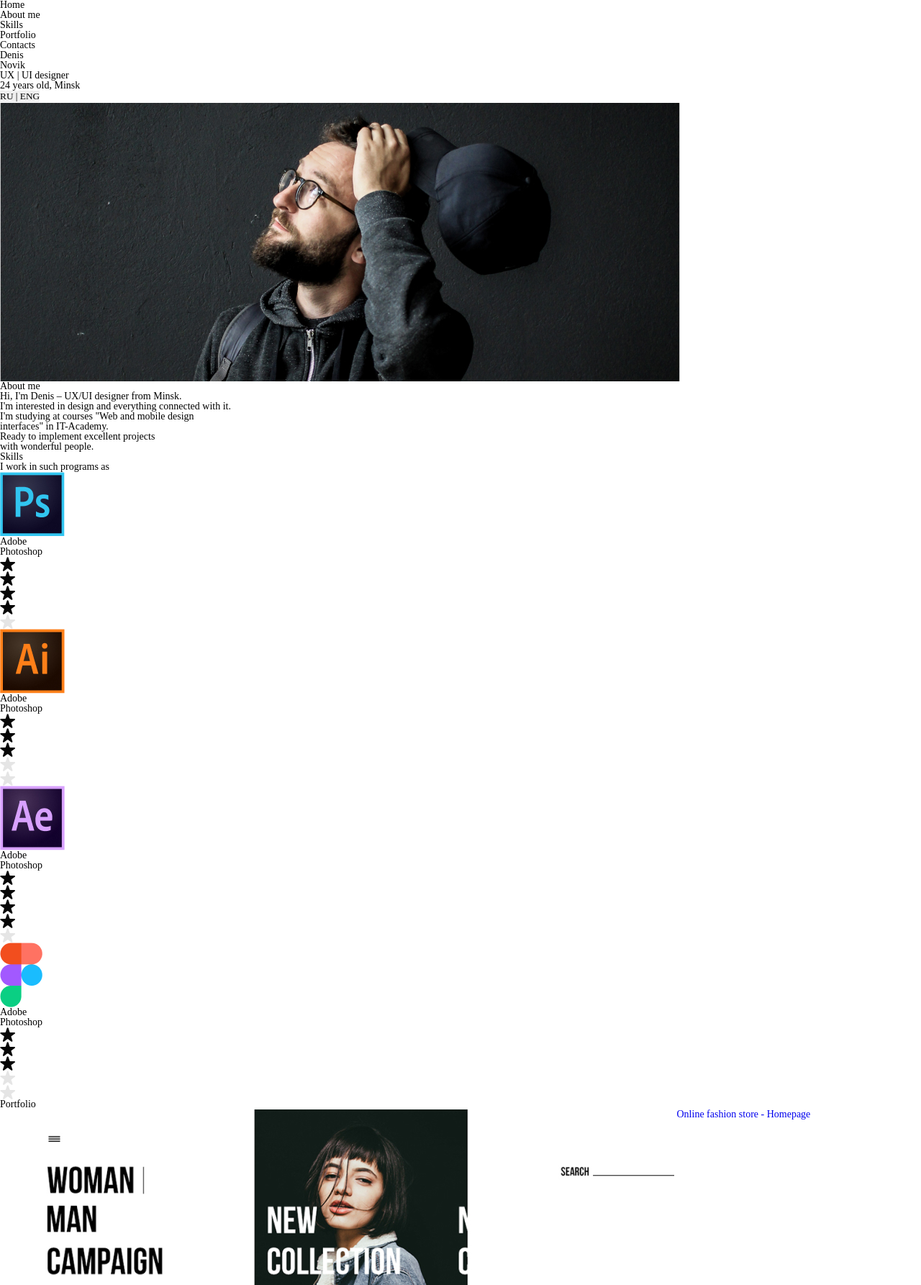
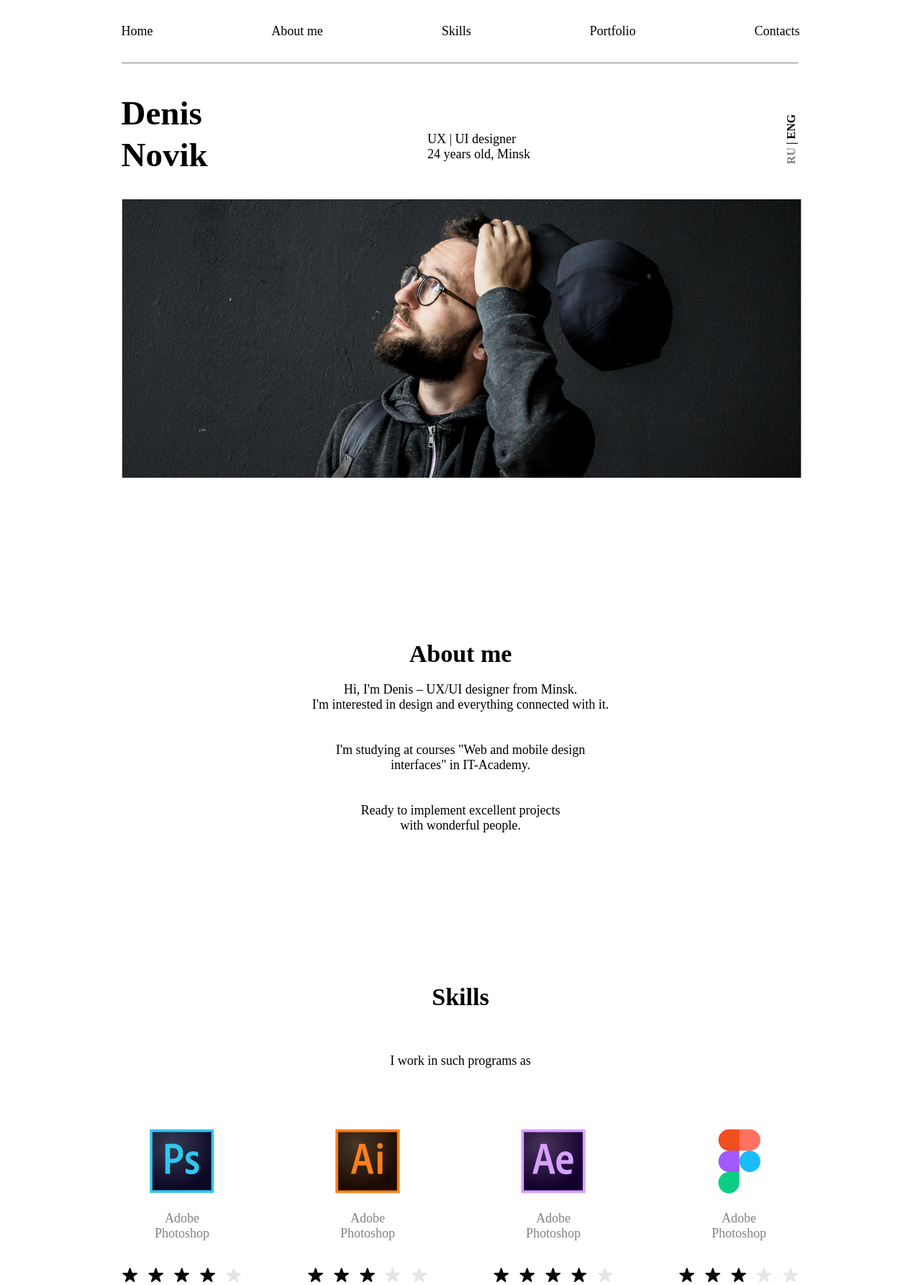
Before and after one commit to ZhekaMedniy/Denis_novic, a plain HTML site: page index.html in a window 1280 px wide. Shown: the top 1786 px of the page at 72% size. Drawn offline with Linux system fonts and the light colour scheme.

Commit message:
почти дописал scss

```diff
--- a/css/style.scss
+++ b/css/style.scss
@@ -4,3 +4,162 @@
 // Переменные для блока
 
 // Шаблон №1
+body {
+    font-size: 18px;
+    font-weight: 500;
+    line-height: 21px;
+
+}
+.header__content {
+    max-width: 943px;
+    margin: 0 auto 224px;
+    .header__image {
+        width: 100%;
+    }
+}
+.menu {
+    display: flex;
+    justify-content: space-between;
+    margin: 33px 0 33px;
+}
+.row {
+    height: 1px;
+    width: 940px;
+    height: 1px;
+    background-color: #828282;
+}
+
+.header__row {
+    height: 188px;
+    display: flex;
+    justify-content: space-between;
+    .name {
+        font-weight: 800;
+        font-size: 47px;
+        line-height: 58px;
+        padding-top: 40px;
+    }
+    .info {
+        padding-top: 95px;
+
+    }
+    .button {
+        position: relative;
+        top: 50%;
+        right: -25px;
+        line-height: 20px;
+        font-size: 16px;
+        font-weight: 800;
+        height: 23px;
+        transform: rotate(-90deg);
+        background: #fff;
+        span {
+            color: #828282;
+        }
+    }
+}
+
+.title {
+    font-weight: 800;
+    font-size: 34px;
+    line-height: 42px;
+}
+
+.about {
+    max-width: 485px;
+    margin: 0 auto;
+    text-align: center;
+    .text {
+        padding: 18px 0 207px;
+    }
+}
+
+.skills {
+    max-width: 940px;
+    margin: 0 auto;
+    text-align: center;
+    .title {
+        margin: 0 0 57px;
+    }
+    .text {
+        margin: 0 0 84px;
+    }
+    .skills__row {
+        display: flex;
+        justify-content: space-between;
+        margin: 0 0 240px;
+        .skills-item_name {
+            color: #828282;
+            margin: 24px 0 37px;
+        }
+        .stars {
+            display: flex;
+            justify-content: space-between;
+            width: 166px;
+        }
+    }
+
+}
+
+.portfolio {
+    max-width: 940px;
+    margin: 0 auto 210px;
+    text-align: center;
+    .title {
+        margin: 0 0 35px;
+    }
+    a {
+        display: block;
+        text-align: center;
+        margin: 0 0 100px;
+        text-decoration: underline;
+        color: #070707;
+
+    }
+
+    .portfolio-img {
+        display: block;
+        width: 100%;
+        margin: 0 auto 45px;
+    }
+    :last-child {
+        margin-bottom: 0;
+    }
+
+}
+
+.contacts {
+    max-width: 340px;
+    text-align: center;
+    margin: 0 auto;
+    padding-bottom: 120px;
+    .text {
+        margin: 20px 0 30px;
+    }
+    .contacts__button {
+        font-weight: 800;
+        display: inline-block;
+        margin: 0 auto;
+        padding: 10px 29px;
+        border-radius: 20px;
+        background: black;
+        color: #fff;
+        cursor: pointer;
+        :active {
+            color: #fff;
+        }
+        :visited {
+            color: #fff;
+        }
+    }
+    .contacts__icons {
+        margin: 85px 0 45px;
+        display: flex;
+        justify-content: space-between;
+    }
+    .contacts__like {
+        font-size: 14px;
+        color: #828282;
+    }
+
+}
--- a/index.html
+++ b/index.html
@@ -20,10 +20,12 @@
                     <li class="menu_item">Contacts</li>
                 </ul>
             </nav>
+            <div class="row"></div>
             <div class="header__row">
                 <h1 class="name">Denis<br>Novik</h1>
-                <p class="info">UX | UI designer<br>24 years old, Minsk</p>
-                <button>RU | ENG</button>
+                <p class="info text">UX | UI designer<br>24 years old, Minsk</p>
+                <div class="button"><span>RU </span>| ENG</div>
+                <!-- <button></button> -->
             </div>
             <div class="header__image">
                 <img src="img/photo/photo1.jpg" alt="">
@@ -36,12 +38,11 @@
             <div class="about__text text">
                 <p>Hi, I'm Denis – UX/UI designer from Minsk.<br>I'm interested in design and everything connected with
                     it.
-                </p>
-                <p>I'm studying at courses "Web and mobile design<br>interfaces" in IT-Academy.</p>
+                </p><br><br>
+                <p>I'm studying at courses "Web and mobile design<br>interfaces" in IT-Academy.</p><br><br>
                 <p>Ready to implement excellent projects<br>with wonderful people.</p>
             </div>
         </div>
-
         <div class="skills">
             <div class="skills__body">
                 <div class="skills__title title">Skills</div>
@@ -118,25 +119,23 @@
                 </div>
             </div>
         </div>
-
         <div class="portfolio">
             <div class="portfolio__body">
                 <div class="portfolio__title title">Portfolio</div>
                 <div class="portfolio__item">
                     <img src="img/1.jpg" alt="" class="portfolio-img">
-                    <a class='portfolio-link' href="#">Online fashion store - Homepage</a>
+                    <a class='portfolio-link text' href="#">Online fashion store - Homepage</a>
                 </div>
                 <div class="portfolio__item">
                     <img src="img/2.jpg" alt="" class="portfolio-img">
-                    <a class='portfolio-link' href="#">Reebok Store - Concept</a>
+                    <a class='portfolio-link text' href="#">Reebok Store - Concept</a>
                 </div>
                 <div class="portfolio__item">
                     <img src="img/3.jpg" alt="" class="portfolio-img">
-                    <a class='portfolio-link' href="#">Braun Landing Page - Concept</a>
+                    <a class='portfolio-link text' href="#">Braun Landing Page - Concept</a>
                 </div>
             </div>
         </div>
-
     </main>
 
     <footer class="footer">
@@ -144,7 +143,7 @@
             <div class="contacts__body">
                 <div class="contacts__title title">Contacts</div>
                 <div class="contacts__text text">Want to know more or just chat?<br>You are welcome!</div>
-                <div class="contacts__button">Send message</div>
+                <div class="contacts__button"><a href="#">Send message</a></div>
                 <div class="contacts__icons">
                     <a href="#"><img src="img/footer-icon/1.png" alt=""></a>
                     <a href="#"><img src="img/footer-icon/2.png" alt=""></a>
```
Also changed, not shown: css/style.css, 1 other file.
